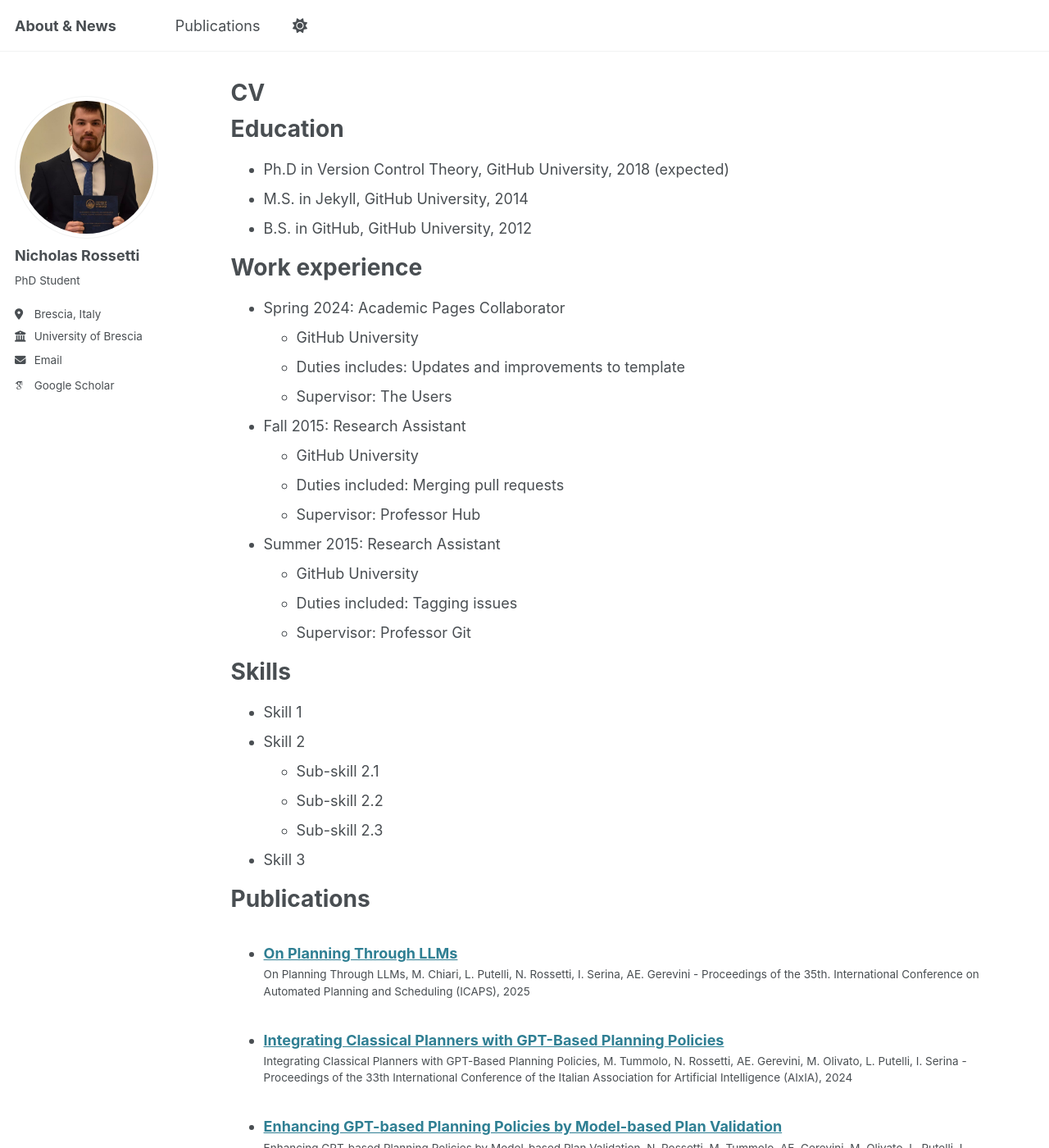
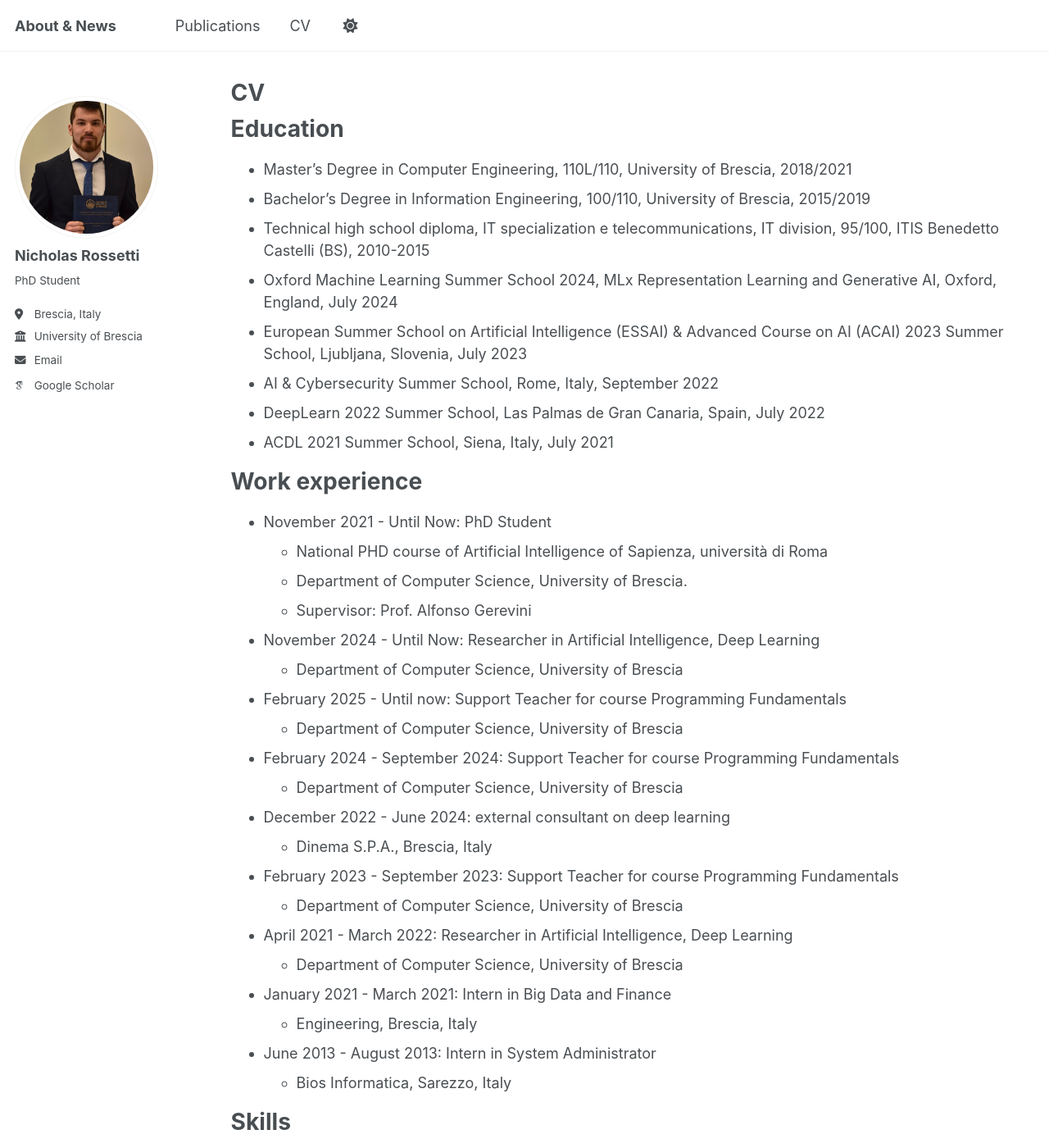
Before and after one commit to nicholasRossetti/nicholasRossetti.github.io, a Jekyll site: the page built from _pages/cv.md, in a window 1280 px wide and 1400 px high. Shown: the whole window at 82% size. Built offline with Jekyll 4.4.1, drawn with Linux system fonts in a browser that asks for light colours; some web fonts are replaced; some of the changed text lies outside the part shown.

Commit message:
added cv

```diff
--- a/_data/navigation.yml
+++ b/_data/navigation.yml
@@ -23,8 +23,8 @@ main:
   #- title: "Blog Posts"
   #  url: /year-archive/
 
-  #- title: "CV"
-  #  url: /cv/
+  - title: "CV"
+    url: /cv/
 
   # - title: "CV"
   #   url: /cv-json/
--- a/_pages/cv.md
+++ b/_pages/cv.md
@@ -11,35 +11,58 @@ redirect_from:
 
 Education
 ======
-* Ph.D in Version Control Theory, GitHub University, 2018 (expected)
-* M.S. in Jekyll, GitHub University, 2014
-* B.S. in GitHub, GitHub University, 2012
+* Master’s Degree in Computer Engineering, 110L/110, University of Brescia, 2018/2021
+* Bachelor’s Degree in Information Engineering, 100/110, University of Brescia, 2015/2019
+* Technical high school diploma, IT specialization e telecommunications, IT division, 95/100, ITIS Benedetto Castelli (BS), 2010-2015
+* Oxford Machine Learning Summer School 2024, MLx Representation Learning and Generative AI, Oxford, England, July 2024
+* European Summer School on Artificial Intelligence (ESSAI) & Advanced Course on AI (ACAI) 2023 Summer School, Ljubljana, Slovenia, July 2023
+* AI & Cybersecurity Summer School, Rome, Italy, September 2022
+* DeepLearn 2022 Summer School, Las Palmas de Gran Canaria, Spain, July 2022
+* ACDL 2021 Summer School, Siena, Italy, July 2021
 
 Work experience
 ======
-* Spring 2024: Academic Pages Collaborator
-  * GitHub University
-  * Duties includes: Updates and improvements to template
-  * Supervisor: The Users
+* November 2021 - Until Now: PhD Student
+  * National PHD course of Artificial Intelligence of Sapienza, università di Roma
+  * Department of Computer Science, University of Brescia.
+  * Supervisor: Prof. Alfonso Gerevini
 
-* Fall 2015: Research Assistant
-  * GitHub University
-  * Duties included: Merging pull requests
-  * Supervisor: Professor Hub
+* November 2024 - Until Now: Researcher in Artificial Intelligence, Deep Learning
+  * Department of Computer Science, University of Brescia
 
-* Summer 2015: Research Assistant
-  * GitHub University
-  * Duties included: Tagging issues
-  * Supervisor: Professor Git
+* February 2025 - Until now: Support Teacher for course Programming Fundamentals
+  * Department of Computer Science, University of Brescia
+
+* February 2024 - September 2024: Support Teacher for course Programming Fundamentals
+  * Department of Computer Science, University of Brescia
+
+* December 2022 - June 2024: external consultant on deep learning
+  * Dinema S.P.A., Brescia, Italy
+
+* February 2023 - September 2023: Support Teacher for course Programming Fundamentals
+  * Department of Computer Science, University of Brescia
+
+* April 2021 - March 2022: Researcher in Artificial Intelligence, Deep Learning
+  * Department of Computer Science, University of Brescia
+
+* January 2021 - March 2021: Intern in Big Data and Finance
+  * Engineering, Brescia, Italy
+
+* June 2013 - August 2013: Intern in System Administrator
+  * Bios Informatica, Sarezzo, Italy
 
 Skills
 ======
-* Skill 1
-* Skill 2
-  * Sub-skill 2.1
-  * Sub-skill 2.2
-  * Sub-skill 2.3
-* Skill 3
+* Languages
+  * reading, writing and speaking competencies for English and Italian.
+* Coding
+  * Java, PHP, Python, R, SQL, XML/XSL, \LaTeX, C
+* Databases
+  * MySQL, PostgreSQL, TimeScale, Aws-Esse3
+* Web
+  * HTML, css, JavaScript, Apache Web Server
+* Misc
+  * Academic research, teaching, training, Artificial Intelligence, Deep Learning, Machine Learning, Reinforcement Learning, Docker
 
 Publications
 ======
--- a/_pages/publications.html
+++ b/_pages/publications.html
@@ -6,7 +6,7 @@ author_profile: true
 ---
 
 {% if site.author.googlescholar %}
-  <div class="wordwrap">You can also find my articles on <a href="{{https://scholar.google.com/citations?hl=en&user=eGB4zfoAAAAJ}}">my Google Scholar profile</a>.</div>
+  <div class="wordwrap">You can also find my articles on <a href="https://scholar.google.com/citations?hl=en&user=eGB4zfoAAAAJ">my Google Scholar profile</a>.</div>
 {% endif %}
 
 {% include base_path %}
```
